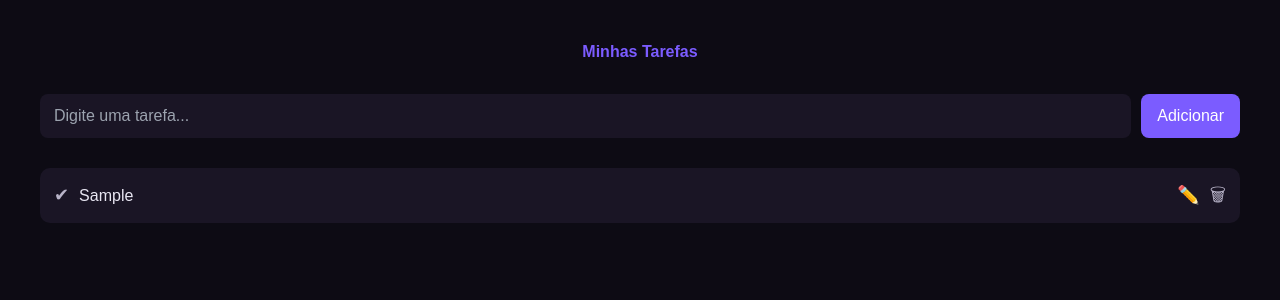
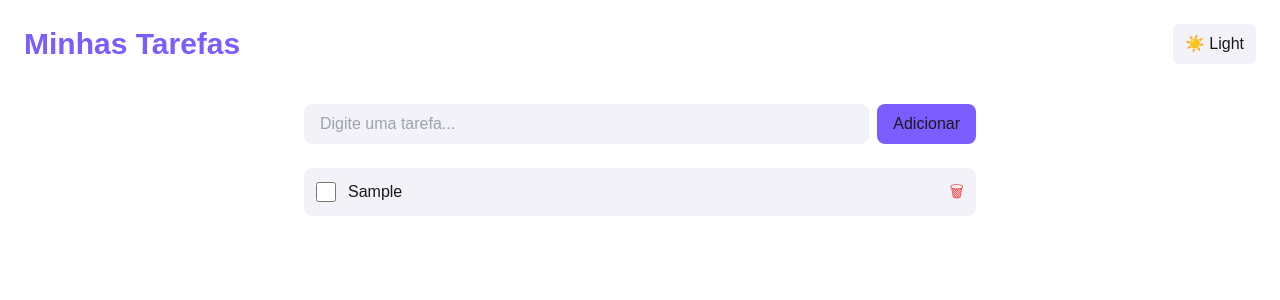
Before and after one commit to mariaclaraalvess/crud-tarefas, a React (Create React App) app: page / in a window 1280 px wide. Both pictures are taken after typing "Sample" into the empty fields and a click on the button "Adicionar". Shown: the top 300 px of the page. Built offline with nearby package versions, Linux system fonts and the light colour scheme.

Commit message:
Tema Claro/Escuro

```diff
--- a/src/App.js
+++ b/src/App.js
@@ -1,45 +1,43 @@
 import { useState, useEffect } from "react";
-import Formulario from "./components/Formulario";
-import List from "./components/List";
-import styled from "styled-components";
-import { Tema } from "./Tema";
+import TaskForm from "./components/Formulario";
+import TaskList from "./components/List";
+import ThemeToggle from "./components/AlternarTema";
 
-const Container = styled.div`
-  background: ${Tema.bg};
-  min-height: 100vh;
-  color: ${Tema.text};
-  padding: 40px;
-  font-family: "Poppins", sans-serif;
-`;
+export default function App() {
+  const [tasks, setTasks] = useState([]);
+  const [theme, setTheme] = useState("dark");
 
-const Title = styled.h1`
-  color: ${Tema.purple};
-  text-align: center;
-  margin-bottom: 30px;
-  font-weight: 600;
-`;
-
-function App() {
-  const [tasks, setTasks] = useState([]);
-
-  // Carregar do LocalStorage ao iniciar
+  // Carrega tarefas do LocalStorage
   useEffect(() => {
     const saved = localStorage.getItem("tasks");
     if (saved) setTasks(JSON.parse(saved));
+
+    const savedTheme = localStorage.getItem("theme") || "dark";
+    setTheme(savedTheme);
+    document.documentElement.classList.toggle("light", savedTheme === "light");
   }, []);
 
-  // Salvar no LocalStorage sempre que tasks mudar
+  // Salva tarefas e tema no LocalStorage
   useEffect(() => {
     localStorage.setItem("tasks", JSON.stringify(tasks));
   }, [tasks]);
 
+  useEffect(() => {
+    localStorage.setItem("theme", theme);
+    document.documentElement.classList.toggle("light", theme === "light");
+  }, [theme]);
+
   return (
-    <Container>
-      <Title>Minhas Tarefas</Title>
-      <Formulario setTasks={setTasks} />
-      <List tasks={tasks} setTasks={setTasks} />
-    </Container>
+    <div className="min-h-screen bg-[var(--bg)] text-[var(--text)] transition-colors duration-300 p-6">
+      <header className="flex justify-between items-center mb-10">
+        <h1 className="text-3xl font-semibold text-[var(--purple)]">Minhas Tarefas</h1>
+        <ThemeToggle theme={theme} setTheme={setTheme} />
+      </header>
+
+      <main className="max-w-2xl mx-auto space-y-6">
+        <TaskForm setTasks={setTasks} />
+        <TaskList tasks={tasks} setTasks={setTasks} />
+      </main>
+    </div>
   );
 }
-
-export default App;
--- /dev/null
+++ b/src/components/AlternarTema.js
@@ -0,0 +1,26 @@
+import { useState, useEffect } from "react";
+
+export default function AlternarTema() {
+    const [dark, setDark] = useState(() =>
+        localStorage.getItem("theme") === "dark"
+    );
+
+    useEffect(() => {
+        if (dark) {
+            document.documentElement.classList.add("dark");
+            localStorage.setItem("theme", "dark");
+        } else {
+            document.documentElement.classList.remove("dark");
+            localStorage.setItem("theme", "light");
+        }
+    }, [dark]);
+
+    return (
+        <button
+            onClick={() => setDark(!dark)}
+            className="px-3 py-2 rounded-md bg-[var(--card)] text-[var(--text)] hover:bg-[var(--purple)] transition"
+        >
+            {dark ? "🌙 Dark" : "☀️ Light"}
+        </button>
+    );
+}
--- a/src/components/Formulario.js
+++ b/src/components/Formulario.js
@@ -1,37 +1,4 @@
 import { useState } from "react";
-import styled from "styled-components";
-import { Tema } from "../Tema";
-
-const Formulario = styled.form`
-    display: flex;
-    gap: 10px;
-    margin-bottom: 30px;
-`;
-
-const Input = styled.input`
-    flex: 1;
-    padding: 10px 14px;
-    background: ${Tema.card};
-    border: none;
-    border-radius: 8px;
-    color: ${Tema.text};
-    outline: none;
-`;
-
-const Button = styled.button`
-    background: ${Tema.purple};
-    border: none;
-    padding: 10px 16px;
-    border-radius: 8px;
-    cursor: pointer;
-    color: white;
-    font-weight: 500;
-    transition: 0.3s;
-
-&:hover {
-    background: ${Tema.purpleDark};
-}
-`;
 
 export default function TaskForm({ setTasks }) {
     const [text, setText] = useState("");
@@ -45,13 +12,18 @@ export default function TaskForm({ setTasks }) {
     }
 
     return (
-        <Formulario onSubmit={handleSubmit}>
-            <Input
+        <form onSubmit={handleSubmit} className="flex gap-2">
+            <input
                 value={text}
                 onChange={e => setText(e.target.value)}
                 placeholder="Digite uma tarefa..."
+                className="flex-1 px-4 py-2 rounded-lg bg-[var(--card)] text-[var(--text)] outline-none"
             />
-            <Button>Adicionar</Button>
-        </Formulario>
+            <button
+                className="px-4 py-2 rounded-lg bg-[var(--purple)] hover:bg-[var(--purpleDark)] transition"
+            >
+                Adicionar
+            </button>
+        </form>
     );
 }
--- a/src/components/Item.js
+++ b/src/components/Item.js
@@ -1,72 +1,84 @@
 import { useState } from "react";
-import styled from "styled-components";
-import { Tema } from "../Tema";
-
-const Card = styled.div`
-    background: ${Tema.card};
-    padding: 14px;
-    border-radius: 10px;
-    margin-bottom: 12px;
-    display: flex;
-    align-items: center;
-    gap: 10px;
-`;
-
-const Text = styled.span`
-    flex: 1;
-    color: ${props => (props.done ? Tema.textDim : Tema.text)};
-    text-decoration: ${props => (props.done ? "line-through" : "none")};
-`;
-
-const IconBtn = styled.button`
-    background: none;
-    border: none;
-    cursor: pointer;
-    color: ${Tema.textDim};
-    font-size: 18px;
-    &:hover {
-    color: ${Tema.purple};
-    }
-`;
 
 export default function TaskItem({ task, setTasks }) {
     const [editing, setEditing] = useState(false);
     const [value, setValue] = useState(task.text);
 
     function toggleDone() {
-        setTasks(prev =>
-            prev.map(t => (t.id === task.id ? { ...t, done: !t.done } : t))
+        setTasks((prev) =>
+            prev.map((t) =>
+                t.id === task.id ? { ...t, done: !t.done } : t
+            )
         );
     }
 
     function saveEdit() {
-        setTasks(prev =>
-            prev.map(t => (t.id === task.id ? { ...t, text: value } : t))
+        setTasks((prev) =>
+            prev.map((t) =>
+                t.id === task.id ? { ...t, text: value } : t
+            )
         );
         setEditing(false);
     }
 
     function remove() {
-        setTasks(prev => prev.filter(t => t.id !== task.id));
+        setTasks((prev) => prev.filter((t) => t.id !== task.id));
     }
 
     return (
-        <Card>
-            <IconBtn onClick={toggleDone}>✔</IconBtn>
+        <div
+            className="flex items-center gap-3 p-4 rounded-xl bg-[var(--card)] border border-[var(--text-dim)] transition"
+        >
+            {/* Concluir */}
+            <button
+                onClick={toggleDone}
+                className="text-[var(--text-dim)] hover:text-[var(--purple)] text-lg"
+            >
+                ✔
+            </button>
 
+            {/* Texto ou Input */}
             {editing ? (
-                <input value={value} onChange={e => setValue(e.target.value)} />
+                <input
+                    value={value}
+                    onChange={(e) => setValue(e.target.value)}
+                    className="flex-1 bg-[var(--card)] text-[var(--text)] border border-[var(--purple)] rounded-md px-2 py-1 outline-none"
+                />
             ) : (
-                <Text done={task.done}>{task.text}</Text>
+                <span
+                    className={`flex-1 ${task.done
+                            ? "line-through text-[var(--text-dim)] opacity-60"
+                            : "text-[var(--text)]"
+                        }`}
+                >
+                    {task.text}
+                </span>
             )}
 
+            {/* Editar / Salvar */}
             {editing ? (
-                <IconBtn onClick={saveEdit}>💾</IconBtn>
+                <button
+                    onClick={saveEdit}
+                    className="text-[var(--text-dim)] hover:text-[var(--purple)] text-lg"
+                >
+                    💾
+                </button>
             ) : (
-                <IconBtn onClick={() => setEditing(true)}>✏️</IconBtn>
+                <button
+                    onClick={() => setEditing(true)}
+                    className="text-[var(--text-dim)] hover:text-[var(--purple)] text-lg"
+                >
+                    ✏️
+                </button>
             )}
 
-            <IconBtn onClick={remove}>🗑</IconBtn>
-        </Card>
+            {/* Remover */}
+            <button
+                onClick={remove}
+                className="text-[var(--text-dim)] hover:text-red-400 text-lg"
+            >
+                🗑
+            </button>
+        </div>
     );
 }
--- a/src/components/List.js
+++ b/src/components/List.js
@@ -1,16 +1,51 @@
-import React from "react";
-import TaskItem from "./Item";
+// List.js
+export default function TaskList({ tasks, setTasks }) {
+    function toggleTask(id) {
+        setTasks(prev =>
+            prev.map(task =>
+                task.id === id ? { ...task, done: !task.done } : task
+            )
+        );
+    }
 
-export default function TaskList({ tasks = [], setTasks }) {
+    function deleteTask(id) {
+        setTasks(prev => prev.filter(task => task.id !== id));
+    }
+
+    if (tasks.length === 0) {
+        return <p className="text-[var(--text-dim)]">Nenhuma tarefa adicionada ainda.</p>;
+    }
+
     return (
-        <>
-            {tasks.length === 0 ? (
-                <p style={{ color: "#b9b4c9", textAlign: "center" }}>Nenhuma tarefa</p>
-            ) : (
-                tasks.map(task => (
-                    <TaskItem key={task.id} task={task} setTasks={setTasks} />
-                ))
-            )}
-        </>
+        <ul className="space-y-3">
+            {tasks.map(task => (
+                <li
+                    key={task.id}
+                    className="flex justify-between items-center p-3 rounded-lg bg-[var(--card)]"
+                >
+                    <label className="flex items-center gap-3 cursor-pointer">
+                        <input
+                            type="checkbox"
+                            checked={task.done}
+                            onChange={() => toggleTask(task.id)}
+                            className="w-5 h-5 accent-[var(--purple)]"
+                        />
+                        <span
+                            className={`${task.done ? "line-through text-[var(--text-dim)]" : ""
+                                }`}
+                        >
+                            {task.text}
+                        </span>
+                    </label>
+
+                    <button
+                        onClick={() => deleteTask(task.id)}
+                        className="text-red-500 hover:text-red-600"
+                    >
+                        🗑
+                    </button>
+                </li>
+            ))}
+        </ul>
     );
 }
--- a/src/index.css
+++ b/src/index.css
@@ -2,6 +2,29 @@
 @tailwind components;
 @tailwind utilities;
 
+/* 🎨 Tema padrão (claro) */
+:root {
+  --bg: #ffffff;
+  --card: #f3f2f8;
+  --text: #1a1a1a;
+  --text-dim: #555;
+  --purple: #7b5cff;
+  --purple-dark: #5a3ee8;
+}
+
+/* 🌙 Tema escuro */
+.dark {
+  --bg: #0d0b14;
+  --card: #1a1525;
+  --text: #e8e6f2;
+  --text-dim: #b9b4c9;
+  --purple: #7b5cff;
+  --purple-dark: #5a3ee8;
+}
+
+/* Aplicação global */
 body {
-  @apply bg-bg text-text font-sans;
+  background: var(--bg);
+  color: var(--text);
+  font-family: "Poppins", sans-serif;
 }
--- a/tailwind.config.js
+++ b/tailwind.config.js
@@ -4,21 +4,27 @@ module.exports = {
   darkMode: "class",
   theme: {
     extend: {
-      colors: {
-        bg: "#0d0b14",
-        card: "#1a1525",
-        purple: "#7b5cff",
-        purpleDark: "#5a3ee8",
-        text: "#e8e6f2",
-        textDim: "#b9b4c9",
-      },
-      borderRadius: {
-        soft: "12px",
-      },
-      boxShadow: {
-        soft: "0 4px 14px rgba(0,0,0,0.4)",
-      }
+  colors: {
+    bg: {
+      DEFAULT: "#0d0b14",
+      light: "#ffffff"
     },
+    card: {
+      DEFAULT: "#1a1525",
+      light: "#f3f2f8"
+    },
+    text: {
+      DEFAULT: "#e8e6f2",
+      light: "#1a1a1a"
+    },
+    textDim: {
+      DEFAULT: "#b9b4c9",
+      light: "#555"
+    },
+    purple: "#7b5cff",
+    purpleDark: "#5a3ee8"
+  },
+}
   },
   plugins: [],
 };
```
Also changed, not shown: src/components/AlternarTema.jsx (deleted).
